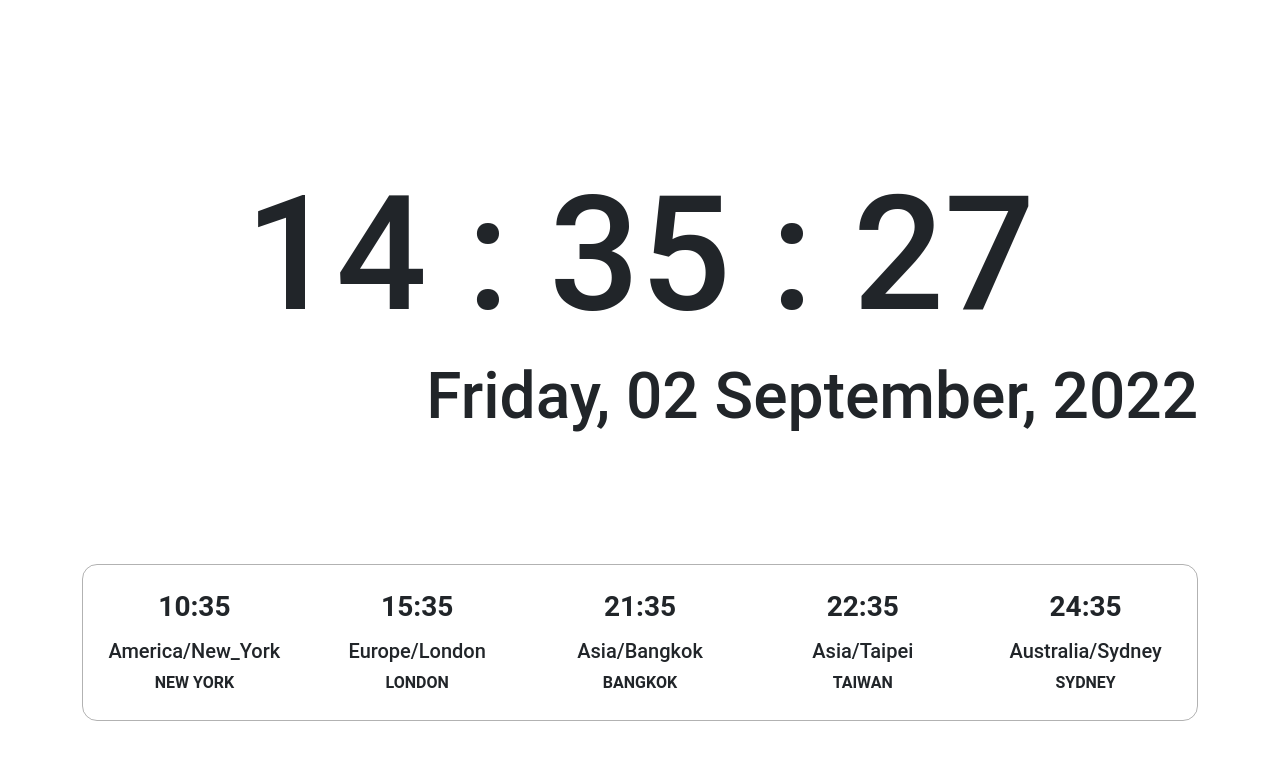
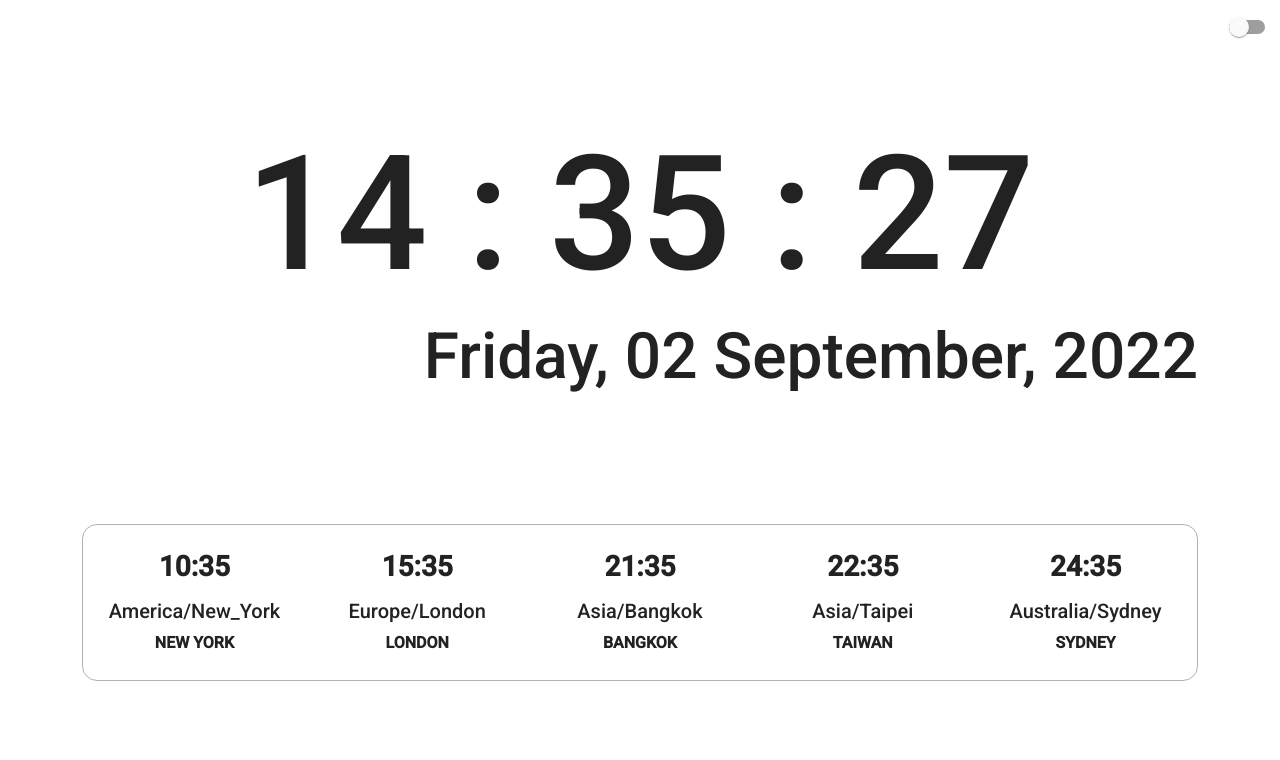
Before and after one commit to ranemihirk/portfolio, an Angular app: page /time in a window 1280 px wide. Shown: the top 760 px of the page. Built offline with nearby package versions, Linux system fonts and the light colour scheme.

Commit message:
Added dark mode to world time

```diff
--- a/angular.json
+++ b/angular.json
@@ -23,6 +23,7 @@
               "src/assets"
             ],
             "styles": [
+              "src/custom-theme.scss",
               "node_modules/bootstrap/dist/css/bootstrap.min.css",
               "src/styles.css"
             ],
--- a/package.json
+++ b/package.json
@@ -11,6 +11,7 @@
   "private": true,
   "dependencies": {
     "@angular/animations": "^14.0.0",
+    "@angular/cdk": "^14.2.0",
     "@angular/common": "^14.0.0",
     "@angular/compiler": "^14.0.0",
     "@angular/core": "^14.0.0",
--- /dev/null
+++ b/src/app/site-mode/site-mode.component.css
@@ -0,0 +1,8 @@
+p{
+    margin: 0;
+}
+.dark-mode-toggle{
+    position: absolute;
+    top: 15px;
+    right: 15px;
+}
--- /dev/null
+++ b/src/app/site-mode/site-mode.component.html
@@ -0,0 +1,7 @@
+<mat-slide-toggle
+          class="dark-mode-toggle"
+          [color]="color"
+          [checked]="checked"
+          [disabled]="disabled"
+          (change)="modeChange()">
+      </mat-slide-toggle>
--- /dev/null
+++ b/src/app/site-mode/site-mode.component.ts
@@ -0,0 +1,27 @@
+import { Component, OnInit } from '@angular/core';
+
+@Component({
+  selector: 'app-site-mode',
+  templateUrl: './site-mode.component.html',
+  styleUrls: ['./site-mode.component.css']
+})
+export class SiteModeComponent implements OnInit {
+	color = "primary";
+	checked = false;
+	disabled = false;
+  constructor() { }
+
+  ngOnInit(): void {
+    if (window.matchMedia && window.matchMedia('(prefers-color-scheme: dark)').matches) {
+        document.body.classList.add('dark-theme');
+		this.checked = true;
+    }
+    window.matchMedia('(prefers-color-scheme: dark)').addEventListener('change', event => {
+      document.body.classList.toggle('dark-theme');
+	  this.checked = true;
+    });
+  }
+  modeChange(){
+	document.body.classList.toggle('dark-theme');
+  }
+}
--- a/src/app/time/time.component.css
+++ b/src/app/time/time.component.css
@@ -2,7 +2,6 @@
     display: flex;
     align-items: center;
     min-height: 100vh;
-    padding-top: 80px;
 }
 .datetime-div h1{
     font-size: 10rem;
--- a/src/app/time/time.component.html
+++ b/src/app/time/time.component.html
@@ -1,3 +1,4 @@
+<app-site-mode></app-site-mode>
 <section class="time-section" ondblclick="this.fullScreen()">
     <div class="container">
         <div class="row">
--- /dev/null
+++ b/src/custom-theme.scss
@@ -0,0 +1,34 @@
+
+// Custom Theming for Angular Material
+// For more information: https://material.angular.io/guide/theming
+@use '@angular/material' as mat;
+// Plus imports for other components in your app.
+
+// Include the common styles for Angular Material. We include this here so that you only
+// have to load a single css file for Angular Material in your app.
+// Be sure that you only ever include this mixin once!
+@include mat.core();
+
+// Define the palettes for your theme using the Material Design palettes available in palette.scss
+// (imported above). For each palette, you can optionally specify a default, lighter, and darker
+// hue. Available color palettes: https://material.io/design/color/
+$portfolio-primary: mat.define-palette(mat.$indigo-palette);
+$portfolio-accent: mat.define-palette(mat.$pink-palette, A200, A100, A400);
+
+// The warn palette is optional (defaults to red).
+$portfolio-warn: mat.define-palette(mat.$red-palette);
+
+// Create the theme object. A theme consists of configurations for individual
+// theming systems such as "color" or "typography".
+$portfolio-theme: mat.define-light-theme((
+  color: (
+    primary: $portfolio-primary,
+    accent: $portfolio-accent,
+    warn: $portfolio-warn,
+  )
+));
+
+// Include theme styles for core and each component used in your app.
+// Alternatively, you can import and @include the theme mixins for each component
+// that you are using.
+@include mat.all-component-themes($portfolio-theme);
--- a/src/index.html
+++ b/src/index.html
@@ -6,6 +6,9 @@
   <base href="/">
   <meta name="viewport" content="width=device-width, initial-scale=1">
   <link rel="icon" type="image/x-icon" href="favicon.ico">
+  <link rel="preconnect" href="https://fonts.gstatic.com">
+  <link href="https://fonts.googleapis.com/css2?family=Roboto:wght@300;400;500&display=swap" rel="stylesheet">
+  <link href="https://fonts.googleapis.com/icon?family=Material+Icons" rel="stylesheet">
 </head>
 <body>
   <app-root></app-root>
--- a/src/styles.css
+++ b/src/styles.css
@@ -4,10 +4,18 @@
 html{
     scroll-behavior: smooth;
 }
-body{
-    /* // margin: 0;
-    // overflow: hidden; */
-}
+body {
+    --text-color: #222;
+    --bkg-color: #fff;
+    --btn-txt-color: white;
+    --btn-bg-color: rgb(11, 88, 160);
+  }
+  body.dark-theme {
+    --text-color: #eee;
+    --bkg-color: #252222;
+    --btn-txt-color: rgb(46, 43, 43);
+    --btn-bg-color: rgb(255, 255, 255);
+  }
 a {
     text-decoration: none;
 }
@@ -20,12 +28,33 @@ canvas {display: block; z-index: -1; height: 100vh; width: 100vw; position: fixe
 @import '~bootstrap/scss/bootstrap';
 
 html, body { height: 100%; }
-body { margin: 0; font-family: Roboto, "Helvetica Neue", sans-serif; }
+body {
+    margin: 0;
+    font-family: Roboto, "Helvetica Neue", sans-serif;
+    background: var(--bkg-color);
+ }
 
 .section-main-tabs .mat-ink-bar{
   background-color: #2C3531 !important;
   height: 4px !important;
 }
+
+
+/* Global Styles */
+
+h1, h2, h3, h4, h5, p{
+    color: var(--text-color);
+}
+
+button {
+    padding: 10px;
+    border: none;
+    border-radius: 2px;
+    color: var(--btn-txt-color);
+    background-color: var(--btn-bg-color);
+  }
+
+/* Global Styles --END-- */
 
 /* Time Component Style */
 
@@ -50,3 +79,5 @@ body { margin: 0; font-family: Roboto, "Helvetica Neue", sans-serif; }
 }
 
 /* Time Component Style --END-- */
+html, body { height: 100%; }
+body { margin: 0; font-family: Roboto, "Helvetica Neue", sans-serif; }
```
Also changed, not shown: src/app/app.module.ts (+6 -2 lines), 2 other files (tests, documents, lock files or other folders).
